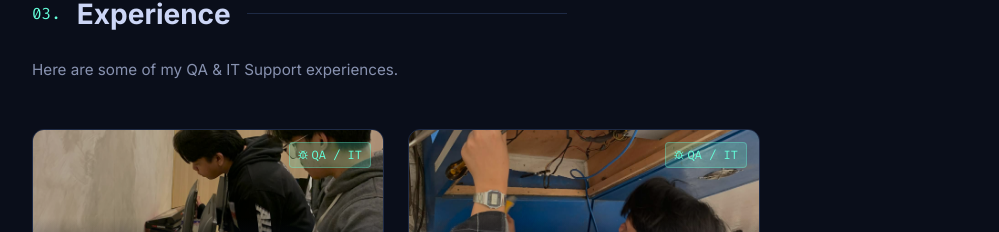
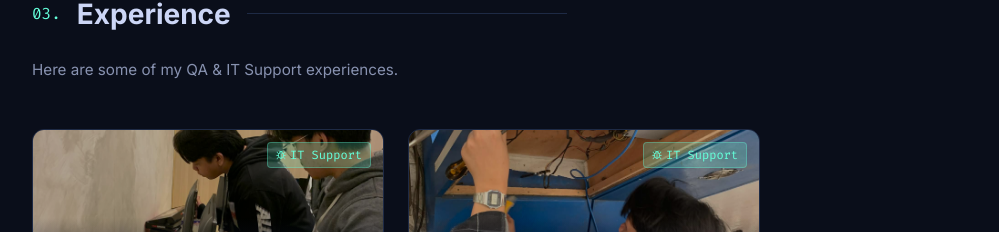
Before and after one commit to ChesterArano/chester-portfolio, a React (Vite) app: page / in a window 1280 px wide. Shown: the part 2331-2563 px from the top of the page, without its empty margins (56-1055 px from the left). Built offline with nearby package versions, Linux system fonts and the light colour scheme.

Commit message:
Update .gitignore to include 'dist' and modify Project type to allow string values

```diff
--- a/src/app/components/Projects.tsx
+++ b/src/app/components/Projects.tsx
@@ -7,7 +7,7 @@ type ProjectType = "all" | "qa";
 interface Project {
   title: string;
   description: string;
-  type: "qa";
+  type: string;
   image?: string;
   carouselImages?: string[];
   tags: string[];
@@ -20,7 +20,7 @@ const projects: Project[] = [
     title: "IT Support & System Deployment (OJT Experience)",
     description:
       "Performed operating system installation and configuration on workstations, assembled desktop computers, and conducted hardware testing. Assisted in network cabling and device connectivity, ensuring stable connections and proper cable management. Also supported workstation setup and deployment for end-users.",
-    type: "qa",
+    type: "IT Support",
     carouselImages: [
       "/assets/ojt-1.jpg",
       "/assets/ojt-2.jpg",
@@ -38,7 +38,7 @@ const projects: Project[] = [
     title: "Kiosk System Maintenance and Technical Support (OJT Experience)",
     description:
       "Performed on-site troubleshooting, cleaning, and preventive maintenance of kiosk machines. Diagnosed hardware issues, inspected internal components, and conducted basic repairs to ensure stable system performance. Monitored units after maintenance to maintain reliability and functionality.",
-    type: "qa",
+    type: "IT Support",
     carouselImages: ["/assets/ojt-4.jpg", "/assets/ojt-5.jpg"],
     tags: [
       "Troubleshooting",
@@ -172,7 +172,7 @@ export function Projects() {
                     style={{ fontFamily: "'Fira Code', monospace" }}
                   >
                     <Bug size={10} />
-                    QA / IT
+                    {project.type}
                   </span>
                 </div>
               </div>
```
Also changed, not shown: 1 other file (tests, documents, lock files or other folders).
